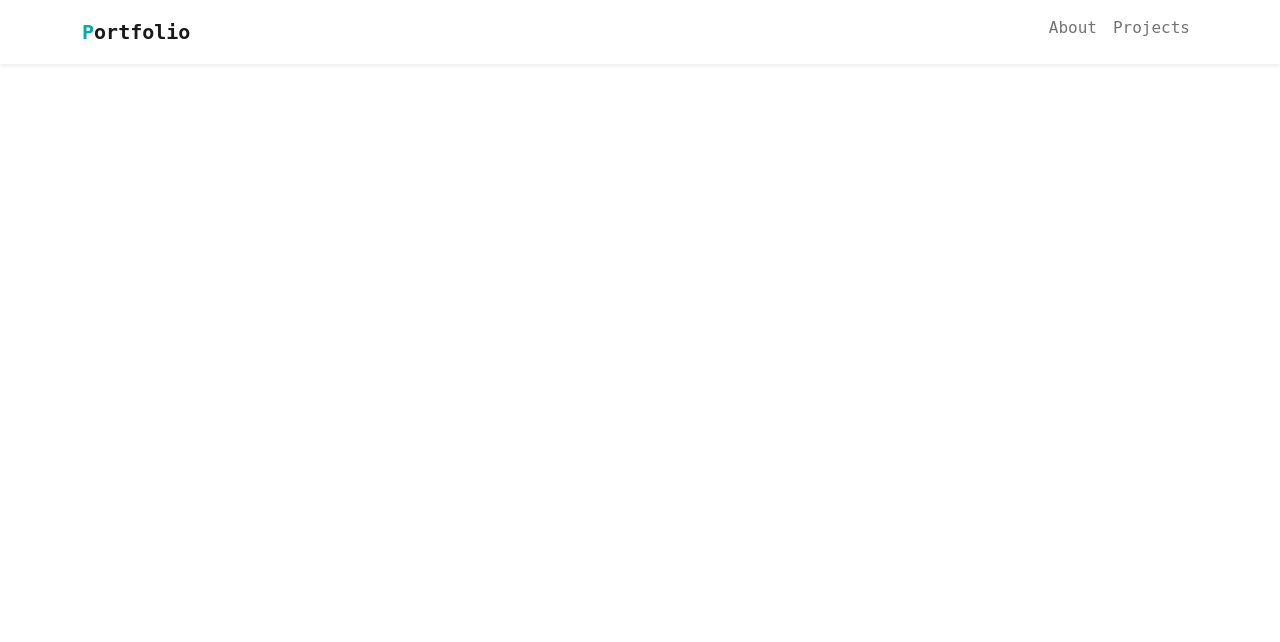
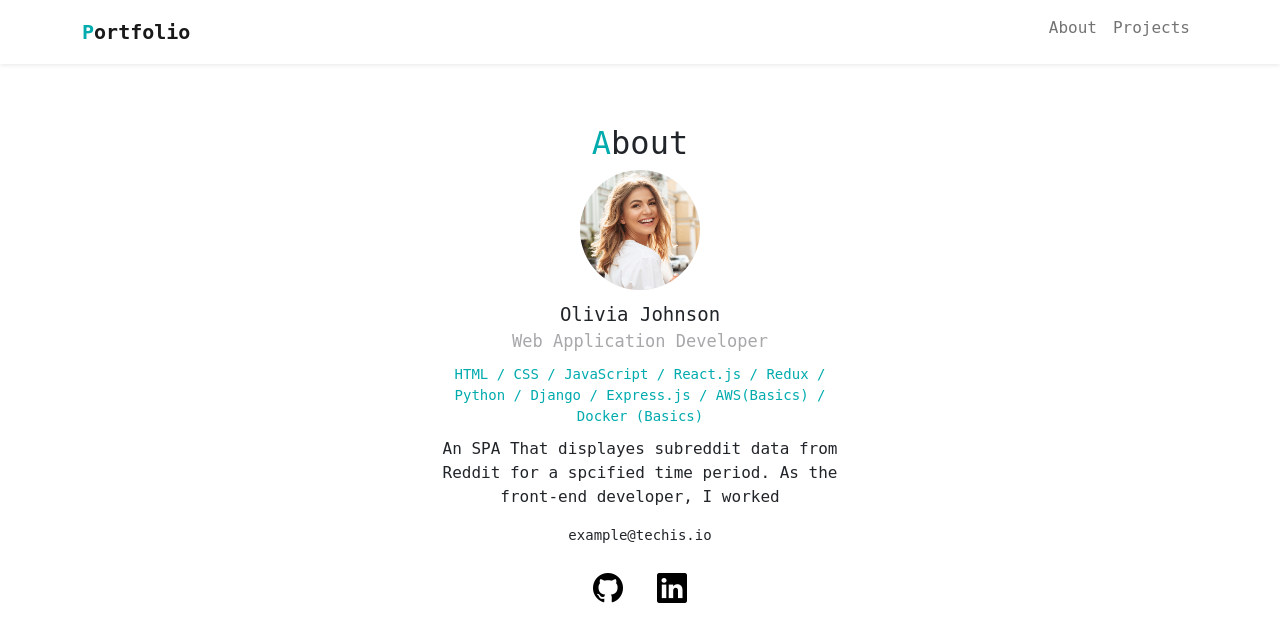
Before and after one commit to ghaiyur-musubi/portfolio, a PHP site: page / in a window 1280 px wide. Shown: the top 642 px of the page. Run offline with PHP 8.4, Linux system fonts and the light colour scheme; some libraries are stand-ins or nearby versions.

Commit message:
Added the about section, also did some designing

```diff
--- a/index.html
+++ b/index.html
@@ -4,6 +4,7 @@
 <head>
     <meta charset="utf-8">
     <meta name="viewport" content="width=device-width, initial-scale=1">
+    <link rel="stylesheet" href="https://cdn.jsdelivr.net/npm/bootstrap-icons@1.4.0/font/bootstrap-icons.css">
     <link rel="icon" type="image/png" href="img/techis-logo.png">
     <link href="https://cdn.jsdelivr.net/npm/bootstrap@5.0.0-beta2/dist/css/bootstrap.min.css" rel="stylesheet" integrity="sha384-BmbxuPwQa2lc/FVzBcNJ7UAyJxM6wuqIj61tLrc4wSX0szH/Ev+nYRRuWlolflfl" crossorigin="anonymous">
     <link rel="stylesheet" href="style.css">
@@ -13,7 +14,7 @@
 <body>
     <!-- Navbar -->
     <nav class="navbar navbar-expand-lg navbar-light shadow-sm">
-        <!-- container, ajust the width for each device. -->
+        <!-- container, adjust the width for each device. -->
         <div class="container">
             <!-- navbar-brand, for your company, product, or project name. -->
             <a class="navbar-brand title-icon" href="#"><span class="font-primary">P</span>ortfolio</a>
@@ -40,7 +41,21 @@
         </div>
     </nav>
 
-    <script src="https://cdn.jsdelivr.net/npm/bootstrap@5.0.0-beta2/dist/js/bootstrap.bundle.min.js" integrity="sha384-b5kHyXgcpbZJO/tY9Ul7kGkf1S0CWuKcCD38l8YkeH8z8QjE0GmW1gYU5S9FOnJ0" crossorigin="anonymous"></script>
+    <div id="about">
+        <h2><span class="font-primary">A</span>bout</h2>
+        <img src="img/sample-woman.jpg">
+        <div class="name">Olivia Johnson</div>
+        <div class="vocation">Web Application Developer</div>
+        <div class="skills">HTML / CSS / JavaScript / React.js / Redux / Python / Django / Express.js / AWS(Basics) / Docker (Basics)</div>
+        <p>
+            An SPA That displayes subreddit data from Reddit for a spcified time period. As the front-end developer, I worked
+        </p>
+        <div class="email">example@techis.io</div>
+        <div class="icons">
+            <a href="#"><i class="bi bi-github"></i></a>
+            <a href="#"><i class="bi bi-linkedin ms-3"></i></a>
+
+            <script src="https://cdn.jsdelivr.net/npm/bootstrap@5.0.0-beta2/dist/js/bootstrap.bundle.min.js" integrity="sha384-b5kHyXgcpbZJO/tY9Ul7kGkf1S0CWuKcCD38l8YkeH8z8QjE0GmW1gYU5S9FOnJ0" crossorigin="anonymous"></script>
 </body>
 
 </html>
--- a/style.css
+++ b/style.css
@@ -9,10 +9,59 @@ body {
 }
 
 .font-primary {
-    color: #00abae
+    color: #00abae;
 }
 
 .title-icon {
     font-size: 20px;
     font-weight: bold;
 }
+
+
+/******************
+
+ABOUT
+
+*******************/
+
+#about {
+    margin: 60px auto;
+    max-width: 400px;
+    text-align: center;
+}
+
+#about img {
+    border-radius: 50%;
+    width: 120px;
+    margin-bottom: 10px;
+}
+
+#about .name {
+    font-size: 19px;
+}
+
+#about .vocation {
+    font-size: 17px;
+    color: #A8A8AB;
+    margin-bottom: 10px;
+}
+
+#about .skills {
+    font-size: 14px;
+    color: #00ABAE;
+    margin-bottom: 10px;
+}
+
+#about .email {
+    margin-top: 14px;
+    font-size: 14px;
+}
+
+#about .icons {
+    margin-top: 20px;
+    font-size: 30px;
+}
+
+#about .icons a {
+    color: rgb(0, 0, 0);
+}
```
